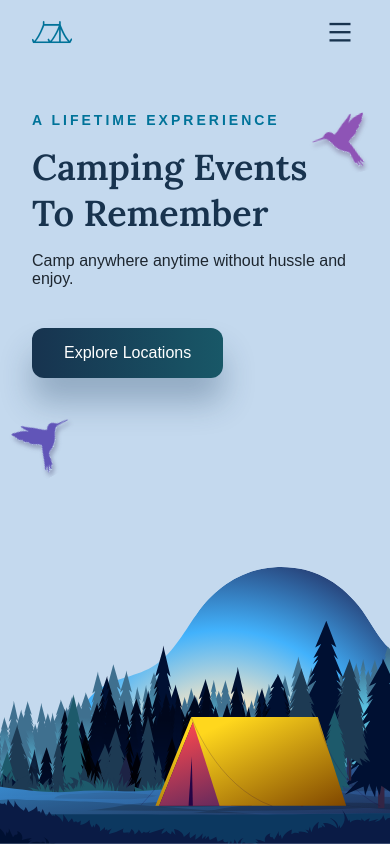
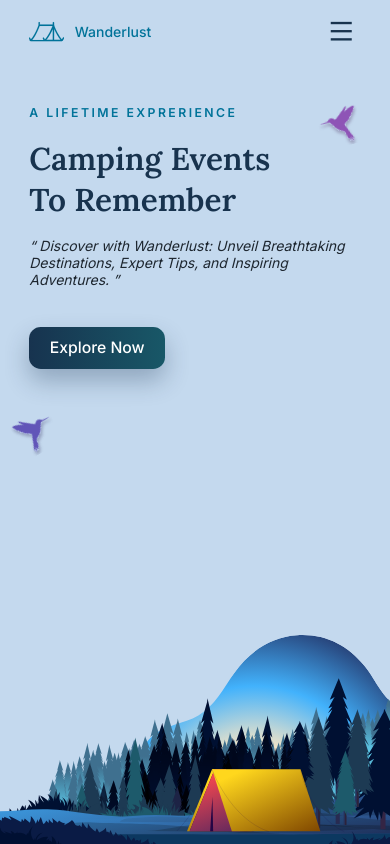
Before and after one commit to makbarmaulana/wanderlust, a website: page src/index.html in a window 390 px wide. Drawn offline with nearby package versions, Linux system fonts and the light colour scheme.

Commit message:
change: change primary typeface, fixing responsiveness,refactor css, add some button and shadow animation

```diff
--- a/src/index.html
+++ b/src/index.html
@@ -13,7 +13,7 @@
 
   <link rel="preconnect" href="https://fonts.googleapis.com">
   <link rel="preconnect" href="https://fonts.gstatic.com" crossorigin>
-  <link href="https://fonts.googleapis.com/css2?family=Lora:wght@600&family=Quicksand:wght@300;400;500;600;700&display=swap" rel="stylesheet">
+  <link href="https://fonts.googleapis.com/css2?family=Inter:wght@300;400;500;600&family=Lora:wght@600&display=swap" rel="stylesheet">
 
   <link href="https://cdn.jsdelivr.net/npm/remixicon@3.5.0/fonts/remixicon.css" rel="stylesheet">
 
@@ -27,6 +27,7 @@
     <nav class="nav container">
       <a href="#" class="nav__logo">
         <img src="assets/img/logo.svg" alt="logo">
+        <h1 class="logo__name">Wanderlust</h1>
       </a>
 
       <div id="navMenu" class="nav__menu">
@@ -50,49 +51,49 @@
           <a href="#" class="nav__button-link register">Get Started</a>
         </div>
 
-        <div id="navClose" class="nav__drawer close" role="button">
+        <button id="navClose" class="nav__drawer close" type="button">
           <i class="ri-close-line"></i>
-        </div>
+        </button>
       </div>
 
-      <div id="navToggle" class="nav__drawer toggle" role="button">
+      <button id="navToggle" class="nav__drawer toggle" type="button">
         <i class="ri-menu-line"></i>
-      </div>
+      </button>
     </nav>
   </header>
 
   <main class="main">
-    <section class="home">
-      <div class="home__container container">
-        <div class="home__content">
-          <div class="home__data">
-            <h3 class="home__subtitle">
+    <section class="hero__section">
+      <div class="hero container">
+        <div class="hero__content">
+          <div class="hero__data">
+            <h3 class="hero__subtitle">
               A LIFETIME EXPRERIENCE
             </h3>
 
-            <h1 class="home__title">
+            <h1 class="hero__title">
               Camping Events <br>
               To Remember
             </h1>
 
-            <p class="home__description">
-              Camp anywhere anytime without hussle and enjoy.
-            </p>
+            <q class="hero__description">
+              Discover with Wanderlust: Unveil Breathtaking Destinations, Expert Tips, and Inspiring Adventures.
+            </q>
 
-            <a href="#" class="home__button">
-              Explore Locations
+            <a href="#" class="hero__button">
+              Explore Now
             </a>
           </div>
 
-          <img src="assets/img/bird-1.svg" alt="bird" class="home__bird-1">
-          <img src="assets/img/bird-2.svg" alt="bird" class="home__bird-2">
+          <img src="assets/img/bird-1.svg" alt="bird" class="hero__bird-1">
+          <img src="assets/img/bird-2.svg" alt="bird" class="hero__bird-2">
         </div>
 
-        <div class="home__images">
-          <img src="assets/img/img-4.svg" alt="image" class="home__img-4">
-          <img src="assets/img/img-3.svg" alt="image" class="home__img-3">
-          <img src="assets/img/img-2.svg" alt="image" class="home__img-2">
-          <img src="assets/img/img-1.svg" alt="image" class="home__img-1">
+        <div class="hero__images">
+          <img src="assets/img/img-4.svg" alt="image" class="hero__images-4">
+          <img src="assets/img/img-3.svg" alt="image" class="hero__images-3">
+          <img src="assets/img/img-2.svg" alt="image" class="hero__images-2">
+          <img src="assets/img/img-1.svg" alt="image" class="hero__images-1">
         </div>
       </div>
     </section>
--- a/src/main.js
+++ b/src/main.js
@@ -1,3 +1,4 @@
+const header = document.getElementById('header');
 const navMenu = document.getElementById('navMenu');
 const navList = document.getElementById('navList');
 const navToggle = document.getElementById('navToggle');
@@ -11,10 +12,21 @@ function closeDrawer() {
   navMenu.classList.remove('show-menu');
 }
 
-navToggle.addEventListener('click', openDrawer);
-navClose.addEventListener('click', closeDrawer);
-navList.addEventListener('click', ({ target }) => {
-  if (target.classList.contains('nav__link')) {
-    closeDrawer();
+function shadowAnimation() {
+  if (this.scrollY >= 50) {
+    header.classList.add('shadow');
+  } else {
+    header.classList.remove('shadow');
   }
+}
+
+document.addEventListener('DOMContentLoaded', () => {
+  window.addEventListener('scroll', shadowAnimation);
+  navToggle.addEventListener('click', openDrawer);
+  navClose.addEventListener('click', closeDrawer);
+  navList.addEventListener('click', ({ target }) => {
+    if (target.classList.contains('nav__link')) {
+      closeDrawer();
+    }
+  });
 });
--- a/src/styles/sass/base/_mixins.scss
+++ b/src/styles/sass/base/_mixins.scss
@@ -1,12 +1,8 @@
 @use './variables' as *;
 
-@mixin minScreen($breakpoint) {
-  @if map-has-key($breakpoints, $breakpoint) {
-    @media screen and (min-width: map-get($breakpoints, $breakpoint)) {
-      @content;
-    }
-  } @else {
-    @warn "Breakpoint #{$breakpoint} not found in $breakpoints.";
+@mixin minScreen($screen) {
+  @media screen and (min-width: map-get($breakpoints, $screen)) {
+    @content;
   }
 }
 
@@ -15,3 +11,18 @@
   font-weight: $weight;
   color: $color;
 }
+
+@mixin button($size: 1rem, $weight: $fw-normal) {
+  font-size: $size;
+  font-weight: $weight;
+  padding: 0.75em 1.3em;
+  border-radius: 0.75em;
+  width: max-content;
+}
+
+@mixin flexbox($direction: row, $align: start, $justify: start) {
+  display: flex;
+  flex-direction: $direction;
+  align-items: $align;
+  justify-content: $justify;
+}
--- a/src/styles/sass/base/_resets.scss
+++ b/src/styles/sass/base/_resets.scss
@@ -1,4 +1,5 @@
 @use './variables' as *;
+@use './mixins' as mx;
 
 * {
   margin: 0;
@@ -9,21 +10,27 @@
 html {
   font-family: $typeface-primary;
   color: $text-color;
-  font-size: $fs-normal;
+  font-size: $fs-small;
   font-weight: $fw-normal;
   scroll-behavior: smooth;
 
   ::-webkit-scrollbar {
-    width: 0.5rem;
+    width: 8px;
+    height: 8px;
 
     &-thumb {
-      border-radius: 0.5rem;
+      border-radius: 8px;
       background-color: $accent-color;
     }
+
     &-track {
-      border-radius: 0.5rem;
+      border-radius: 8px;
       background-color: $title-color;
     }
+  }
+
+  @include mx.minScreen(medium) {
+    font-size: $fs-normal;
   }
 }
 
@@ -36,11 +43,16 @@ a {
   text-decoration: none;
   user-select: none;
   -webkit-user-drag: none;
+  white-space: nowrap;
 }
 
 button {
+  background-color: transparent;
+  border-color: transparent;
+  display: block;
   user-select: none;
   -webkit-user-drag: none;
+  white-space: nowrap;
 }
 
 img {
--- a/src/styles/sass/base/_typography.scss
+++ b/src/styles/sass/base/_typography.scss
@@ -2,10 +2,8 @@
 @use './mixins' as mx;
 
 .nav {
-  $fs-nav: 1rem;
-
   .nav__link {
-    @include mx.typography($fs-nav, $fw-semibold, $text-color);
+    @include mx.typography($fs-normal, $fw-medium, $text-color);
     transition: color 0.3s;
 
     &:hover {
@@ -14,7 +12,7 @@
   }
 
   .nav__button-link {
-    @include mx.typography($fs-nav, $fw-semibold, $text-color);
+    @include mx.typography($fs-normal, $fw-medium, $text-color);
     transition: color 0.3s;
 
     &.register {
@@ -26,3 +24,23 @@
     }
   }
 }
+
+.hero__subtitle {
+  font-size: 0.875rem;
+  color: $accent-color;
+  letter-spacing: 0.2em;
+}
+
+.hero__title {
+  font-family: $typeface-secondary;
+  font-size: 2rem;
+  color: $title-color;
+
+  @include mx.minScreen(small) {
+    font-size: 2.25rem;
+  }
+}
+
+.hero__description {
+  font-style: italic;
+}
--- a/src/styles/sass/base/_variables.scss
+++ b/src/styles/sass/base/_variables.scss
@@ -1,11 +1,12 @@
-$typeface-primary: 'Poppins', sans-serif;
+$typeface-primary: 'Inter', sans-serif;
 $typeface-secondary: 'Lora', serif;
 
 $accent-color: hsl(195, 100%, 30%);
 $title-color: hsl(210, 52%, 20%);
 $text-color: hsl(210, 24%, 15%);
 $background-color: hsl(210, 55%, 85%);
-$white-color: #fff;
+$white-color: hsl(0, 0%, 100%);
+$yellow-color: hsl(49, 100%, 56%);
 $gradient-color: linear-gradient(90deg, hsl(210, 55%, 20%), hsl(192, 62%, 25%));
 
 $fw-light: 300;
@@ -15,9 +16,9 @@ $fw-semibold: 600;
 
 $fs-small: 14px;
 $fs-normal: 16px;
-$fs-large: 18px;
+$fs-medium: 18px;
 
-$header-height: 4rem;
+$header-height: 4.5em;
 
 $breakpoints: (
   small: 375px,
--- a/src/styles/sass/components/_container.scss
+++ b/src/styles/sass/components/_container.scss
@@ -1,8 +1,10 @@
+@use '../base/mixins' as mx;
+
 .container {
-  max-width: 1120px;
+  max-width: 85%;
   margin-inline: auto;
+
+  @include mx.minScreen(medium) {
+    max-width: 80%;
+  }
 }
-
-.overflow {
-  overflow: hidden;
-}
--- a/src/styles/sass/components/_header.scss
+++ b/src/styles/sass/components/_header.scss
@@ -7,23 +7,35 @@
   background-color: $background-color;
   z-index: 99;
   height: $header-height;
+
+  &.shadow {
+    box-shadow: 0 1px 16px rgba($title-color, 0.1);
+  }
 }
 
 .nav {
   position: relative;
   height: $header-height;
-  display: flex;
-  align-items: center;
-  justify-content: space-between;
-  padding: 1rem 2rem;
+  @include mx.flexbox(row, center, space-between);
   gap: 2rem;
 }
 
-.nav .nav__logo img {
-  width: 2.5rem;
+.nav__logo {
+  @include mx.flexbox(row, center);
+  gap: 0.75rem;
+
+  img {
+    width: 2.5rem;
+  }
+
+  .logo__name {
+    font-size: 1rem;
+    font-weight: $fw-medium;
+    color: $accent-color;
+  }
 }
 
-.nav .nav__menu {
+.nav__menu {
   &.show-menu {
     top: 0;
   }
@@ -31,35 +43,27 @@
   position: fixed;
   inset: 0 0 auto;
   top: -100%;
-  display: flex;
-  flex-direction: column;
+  @include mx.flexbox(column);
+  gap: 1rem;
   padding: $header-height 0 2rem;
   align-items: center;
   transition: top 0.4s;
   background-color: $background-color;
-  box-shadow: 0 1px 16px hsla(210, 55%, 24%, 0.1);
+  box-shadow: 0 1px 16px rgba($title-color, 0.1);
 
   .nav__list {
-    display: flex;
-    flex-direction: column;
+    @include mx.flexbox(column, center);
     gap: 2rem;
   }
 
   .nav__buttons {
     margin-top: 2rem;
-    display: flex;
-    flex-direction: column;
-    align-items: center;
+    @include mx.flexbox(column, center);
     gap: 2rem;
 
-    .nav__button-link {
-      display: inline-block;
-    }
-
     .register {
+      @include mx.button();
       border: 2px solid $accent-color;
-      padding: 0.75rem 1.25rem;
-      border-radius: 0.75rem;
       background-color: rgba($white-color, 0.5);
       transition: background 0.3s;
 
@@ -70,10 +74,10 @@
   }
 }
 
-.nav .nav__drawer {
+.nav__drawer {
   padding: 0.25rem;
   display: inline-flex;
-  font-size: 1.75rem;
+  font-size: 2rem;
   color: $title-color;
   cursor: pointer;
 
@@ -86,36 +90,47 @@
 
 @include mx.minScreen(medium) {
   .nav {
-    justify-content: unset;
-    padding: 1rem 3rem;
-    gap: 3rem;
+    justify-content: start;
+    gap: 2rem;
   }
 
-  .nav .nav__menu {
+  .nav__menu {
+    position: relative;
     visibility: visible;
-    position: relative;
     flex-direction: row;
     inset: unset;
     top: unset;
-    padding: unset;
+    padding: 0;
     flex: 1;
-    box-shadow: unset;
+    box-shadow: none;
     background-color: transparent;
 
     .nav__list {
       flex-direction: row;
-      gap: 3rem;
+      gap: 2rem;
     }
 
     .nav__buttons {
-      margin-top: unset;
+      margin-top: 0;
       margin-left: auto;
       flex-direction: row;
     }
   }
 
-  .nav .nav__drawer {
+  .nav__drawer {
     display: none;
     visibility: hidden;
   }
 }
+
+@include mx.minScreen(medium) {
+  .nav .logo__name {
+    display: none;
+  }
+}
+
+@include mx.minScreen(large) {
+  .nav .nav__list {
+    gap: 3rem;
+  }
+}
--- /dev/null
+++ b/src/styles/sass/components/_hero.scss
@@ -0,0 +1,90 @@
+@use '../base/variables' as *;
+@use '../base/mixins' as mx;
+
+.main {
+  position: relative;
+  min-height: 100vh;
+}
+
+.hero__section {
+  position: relative;
+  height: 100vh;
+  padding-top: calc($header-height + 3rem);
+  overflow: hidden;
+}
+
+.hero__content {
+  position: relative;
+  max-width: 30rem;
+  z-index: 1;
+}
+
+.hero__data {
+  @include mx.flexbox(column);
+  row-gap: 1.25em;
+}
+
+.hero__button {
+  margin-top: 1.5rem;
+  @include mx.button(1.125rem, $fw-medium);
+  color: $white-color;
+  background: $gradient-color;
+  box-shadow: 0 12px 24px rgba($title-color, 0.3);
+  transition: 0.3s;
+
+  &:hover {
+    color: $yellow-color;
+    box-shadow: 0 12px 24px rgba($title-color, 0.4);
+  }
+}
+
+.hero__bird-1,
+.hero__bird-2 {
+  position: absolute;
+  width: 3rem;
+}
+
+.hero__bird-1 {
+  left: -1rem;
+  bottom: -6rem;
+  rotate: -30deg;
+}
+
+.hero__bird-2 {
+  right: 0;
+  top: 0;
+  rotate: -15deg;
+}
+
+.hero__images {
+  img {
+    position: absolute;
+    bottom: -1rem;
+    left: -1rem;
+    user-select: none;
+    z-index: -1;
+  }
+
+  & &-1 {
+    width: 90%;
+    left: 0;
+  }
+
+  @include mx.minScreen(large) {
+    img {
+      left: -3rem;
+    }
+
+    & &-1 {
+      width: auto;
+    }
+
+    & &-3 {
+      bottom: -4rem;
+    }
+
+    & &-4 {
+      bottom: -7rem;
+    }
+  }
+}
--- a/src/styles/sass/components/_home.scss
+++ /dev/null
@@ -1,80 +0,0 @@
-@use '../base/variables' as *;
-@use '../base/mixins' as mx;
-
-.home {
-  position: relative;
-  min-height: 100vh;
-}
-
-.home__container {
-  padding-top: calc($header-height + 3rem);
-}
-
-.home__content {
-  position: relative;
-  z-index: 2;
-  max-width: 500px;
-}
-
-.home__data {
-  display: grid;
-  row-gap: 1rem;
-  padding: 0 2rem;
-
-  .home__subtitle {
-    font-size: 0.875rem;
-    color: $accent-color;
-    letter-spacing: 0.215em;
-  }
-
-  .home__title {
-    font-family: $typeface-secondary;
-    font-size: 2.25rem;
-    color: $title-color;
-  }
-
-  .home__description {
-    margin-bottom: 1.5rem;
-  }
-
-  .home__button {
-    display: inline-block;
-    color: $white-color;
-    width: max-content;
-    padding: 1rem 2rem;
-    border-radius: 0.75rem;
-    background: $gradient-color;
-    box-shadow: 0 24px 32px hsla(210, 54%, 24%, 0.3);
-  }
-}
-
-.home {
-  & &__bird-1,
-  & &__bird-2 {
-    position: absolute;
-    width: 4rem;
-  }
-
-  & &__bird-1 {
-    left: 1rem;
-    bottom: -6rem;
-    rotate: -30deg;
-  }
-
-  & &__bird-2 {
-    right: 1rem;
-    top: 0;
-    rotate: -15deg;
-  }
-}
-
-.home__images {
-  img {
-    position: absolute;
-    bottom: 0;
-    left: -7rem;
-    object-fit: cover;
-    user-select: none;
-    z-index: -1;
-  }
-}
--- a/src/styles/sass/main.scss
+++ b/src/styles/sass/main.scss
@@ -5,4 +5,4 @@
 
 @use 'components/container';
 @use 'components/header';
-@use 'components/home';
+@use 'components/hero';
```
Also changed, not shown: src/styles/css/main.css, 1 other file.
